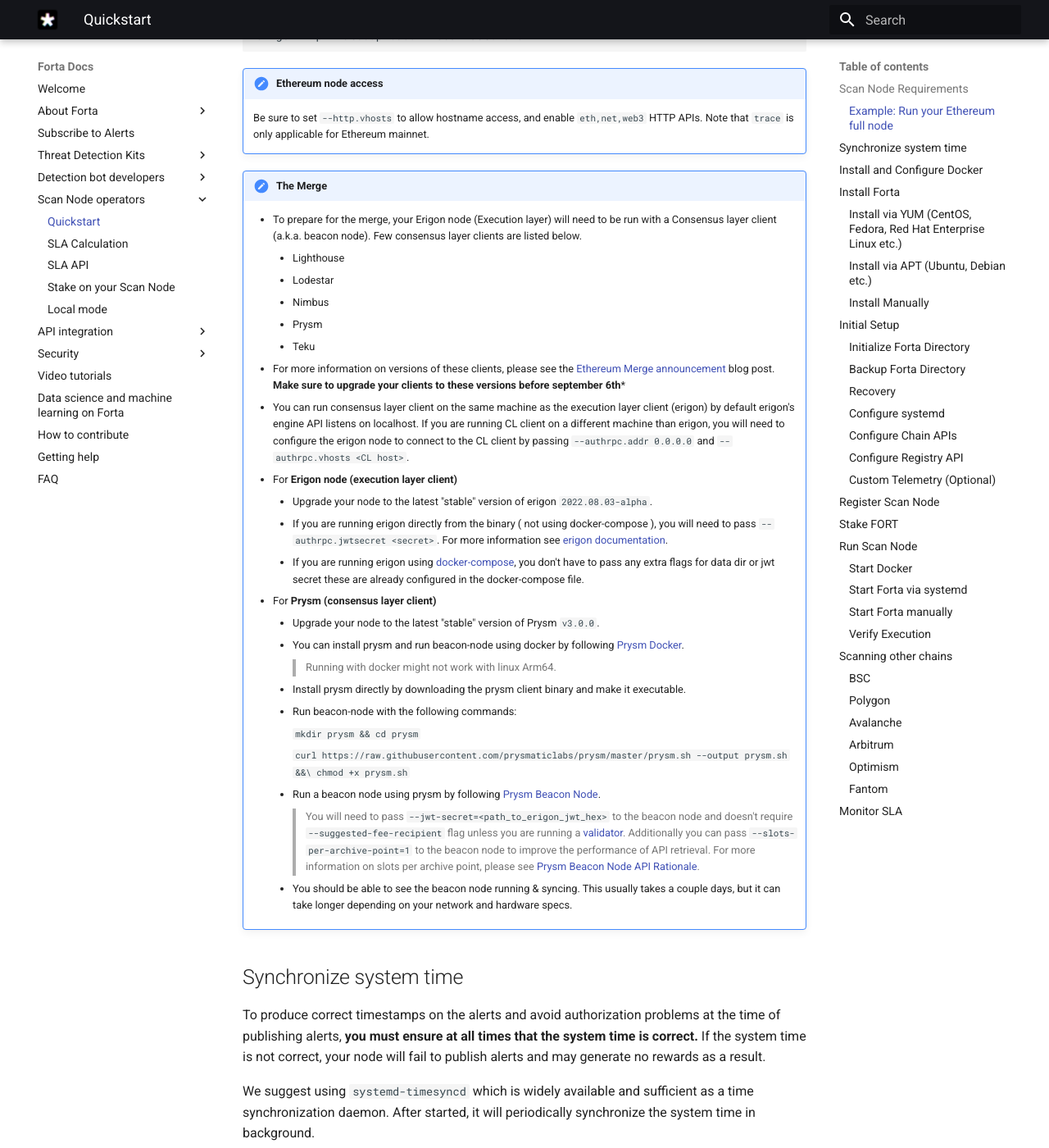
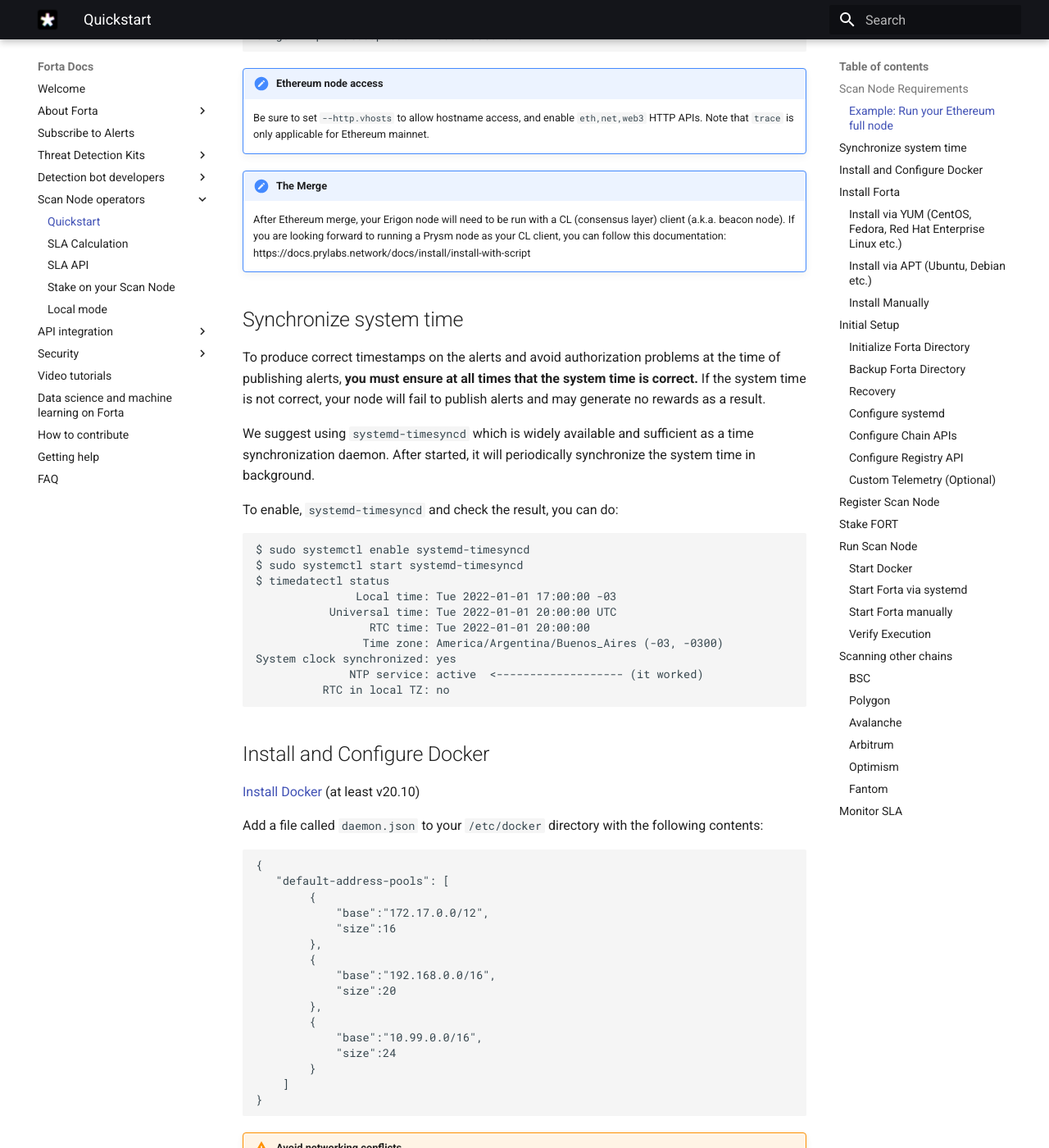
Before and after one commit to forta-network/docs, an MkDocs documentation site: the page built from docs/scanner-quickstart.md, in a window 1280 px wide and 1400 px high, scrolled down 776 px. Shown: the whole window at 82% size. Built offline with MkDocs 1.6.1 and Material for MkDocs 9.7.7, drawn with Linux system fonts in a browser that asks for light colours.

Commit message:
Revert "Update merge docs"

````diff
--- a/docs/scanner-quickstart.md
+++ b/docs/scanner-quickstart.md
@@ -28,39 +28,7 @@
     Be sure to set `--http.vhosts` to allow hostname access, and enable `eth,net,web3` HTTP APIs. Note that `trace` is only applicable for Ethereum mainnet.
 
 !!! important "The Merge"
-    - To prepare for the merge, your Erigon node (Execution layer) will need to be run with a Consensus layer client (a.k.a. beacon node). Few consensus layer clients are listed below.
-        * Lighthouse
-        * Lodestar
-        * Nimbus
-        * Prysm
-        * Teku
-    - For more information on versions of these clients, please see the [Ethereum Merge announcement](https://blog.ethereum.org/2022/08/24/mainnet-merge-announcement/) blog post. **Make sure to upgrade your clients to these versions before september 6th***
-    - You can run consensus layer client on the same machine as the execution layer client (erigon) by default erigon's engine API listens on localhost. If you are running CL client on a different machine than erigon, you will need to configure the erigon node to connect to the CL client by passing `--authrpc.addr 0.0.0.0` and `--authrpc.vhosts <CL host>`.
-
-    - For **Erigon node (execution layer client)**
-        * Upgrade your node to the latest "stable" version of erigon `2022.08.03-alpha`.
-        * If you are running erigon directly from the binary ( not using docker-compose ), you will need to pass `--authrpc.jwtsecret <secret>`. For more information see [erigon documentation](https://github.com/ledgerwatch/erigon#beacon-chain-consensus-layer).
-        * If you are running erigon using [docker-compose](https://github.com/ledgerwatch/erigon/blob/devel/docker-compose.yml), you don't have to pass any extra flags for data dir or jwt secret these are already configured in the docker-compose file.
-
-    - For **Prysm (consensus layer client)**
-        * Upgrade your node to the latest "stable" version of Prysm `v3.0.0`.
-        * You can install prysm and run beacon-node using docker by following [Prysm Docker](https://docs.prylabs.network/docs/install/install-with-docker).
-          >Running with docker might not work with linux Arm64.
-        * Install prysm directly by downloading the prysm client binary and make it executable.
-        * Run beacon-node with the following commands:
-
-            ```
-            mkdir prysm && cd prysm
-            ```
-
-            ```
-            curl https://raw.githubusercontent.com/prysmaticlabs/prysm/master/prysm.sh --output prysm.sh &&\
-            chmod +x prysm.sh
-            ```
-
-        * Run a beacon node using prysm by following [Prysm Beacon Node](https://docs.prylabs.network/docs/install/install-with-script#step-4-run-a-beacon-node-using-prysm).
-          >You will need to pass `--jwt-secret=<path_to_erigon_jwt_hex>` to the beacon node and doesn't require `--suggested-fee-recipient` flag unless you are running a [validator](https://docs.prylabs.network/docs/install/install-with-script#step-5-run-a-validator-using-prysm). Additionally you can pass `--slots-per-archive-point=1` to the beacon node to improve the performance of API retrieval. For more information on slots per archive point, please see [Prysm Beacon Node API Rationale](https://docs.prylabs.network/docs/advanced/beacon_node_api#rationale).
-        * You should be able to see the beacon node running & syncing. This usually takes a couple days, but it can take longer depending on your network and hardware specs.
+    After Ethereum merge, your Erigon node will need to be run with a CL (consensus layer) client (a.k.a. beacon node). If you are looking forward to running a Prysm node as your CL client, you can follow this documentation: https://docs.prylabs.network/docs/install/install-with-script
 
 ## Synchronize system time
 
````
